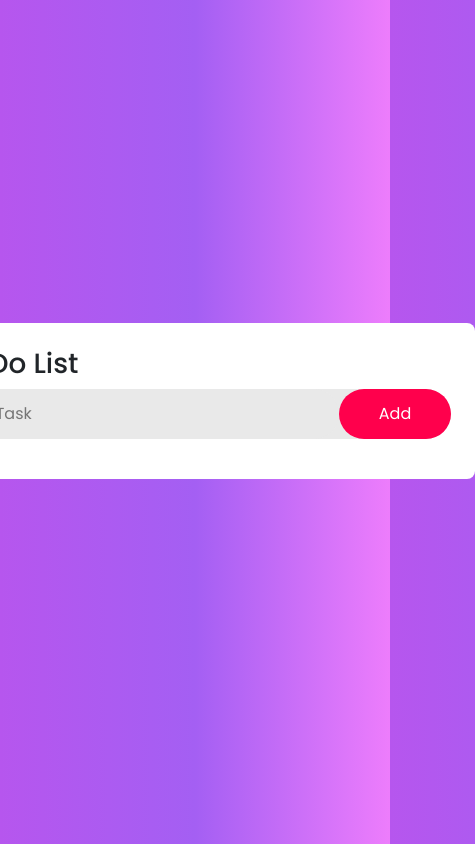
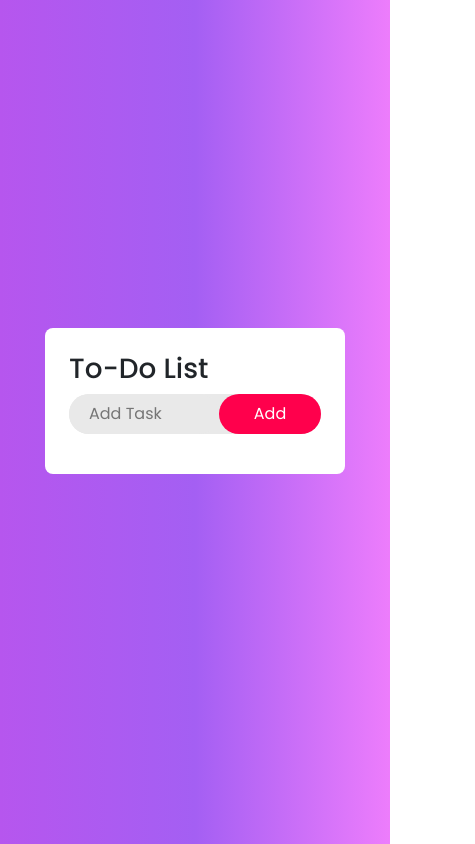
Before and after one commit to Pratham2236/to-do-list, a plain HTML site: page assest/index.html in a window 390 px wide. Shown: the whole page, 475 px wide, since content can reach past the window. Drawn offline with nearby package versions, Linux system fonts and the light colour scheme.

Commit message:
mediz query

```diff
--- a/assest/style.css
+++ b/assest/style.css
@@ -13,8 +13,8 @@ body {
 }
 .sub-box {
   background-color: white;
+  width: 560px;
   height: fit-content;
-  width: 560px;
 }
 .add-box {
   background-color: rgb(233, 233, 233);
@@ -79,3 +79,29 @@ ul li span {
     background-color: rgb(233, 233, 233);
   }
 }
+@media only screen and (max-width: 570px) {
+  .sub-box {
+    width: 400px;
+  }
+  .add .inputfeild {
+    width: 250px;
+  }
+}
+@media only screen and (max-width: 410px) {
+  .sub-box {
+    width: 300px;
+  }
+  .add .inputfeild {
+    width: 150px;
+    height: 40px;
+  }
+}
+@media only screen and (max-width: 306px) {
+  .sub-box {
+    width: 200px;
+  }
+  .add .inputfeild {
+    width: 120px;
+    height: 40px;
+  }
+}
```
